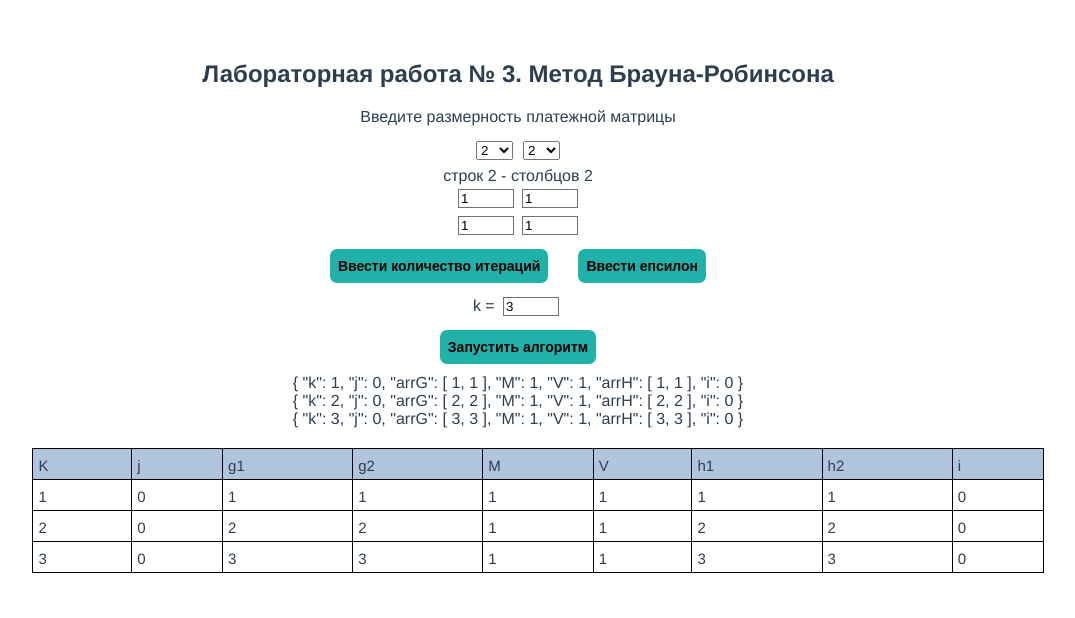
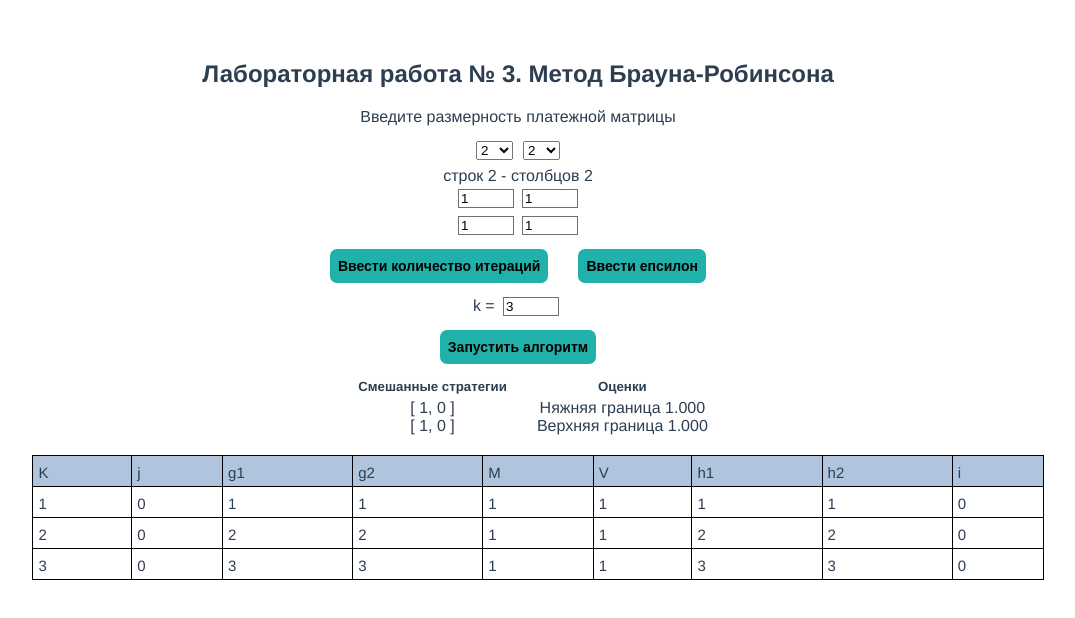
Before and after one commit to Yuliana-coder/3tpr, a Vue app: page / in a window 1280 px wide. Both pictures are taken after a click on the button "Запустить алгоритм". Shown: the top 618 px of the page, without its empty margins (122-1197 px from the left). Built offline with nearby package versions, Linux system fonts and the light colour scheme.

Commit message:
интерфейс31

```diff
--- a/src/App.vue
+++ b/src/App.vue
@@ -28,8 +28,6 @@
 
       <!-- <template v-else> -->
 
-        <div>{{outputData.i}}</div>
-        <div>{{outputData.j}}</div>
         <div>
           <button class="btn" @click="isIteration=true">Ввести количество итераций</button>
           <button class="btn" @click="isIteration=false">Ввести епсилон</button>
@@ -44,9 +42,19 @@
         </div>
         <button class="btn" @click="startAlgorithm">Запустить алгоритм</button>
 
-        <div v-for="(item, key) in outputData" :key="key">{{item}}</div>
-
-<!-- { "k": 1, "j": 0, "arrG": [ 6, 4, 5 ], "M": 4, "V": 6, "arrH": [ 6, 2, 5 ], "i": 0 } -->
+        <div class="app-page__data">
+          <div class="app-page__data-item">
+            <h5 class="app-page__data-title">Смешанные стратегии</h5>
+            <div>{{probabilityVectorI}}</div>
+            <div>{{probabilityVectorJ}}</div>
+          </div>
+          <div v-if="isStart" class="app-page__data-item">
+            <h5 class="app-page__data-title">Оценки</h5>
+            <div>Няжняя граница {{(+(outputData[outputData.length-1]).M).toFixed(3)}}</div>
+            <div>Верхняя граница {{(+(outputData[outputData.length-1]).V).toFixed(3)}}</div>
+         </div>
+        </div>
+        <template v-if="isStart">
           <div class="app-page__table-wrapper">
             <table class="app-page__table">
               <tr class="app-page__table-header">
@@ -55,7 +63,7 @@
                 <td v-for="key4 in arrG.length" :key="key4">g{{key4}}</td>
                 <td>M</td>
                 <td>V</td>
-              <td v-for="key3 in arrH.length" :key="key3">h{{key3}}</td>
+                <td v-for="key3 in arrH.length" :key="key3+arrG.length">h{{key3}}</td>
                 <td>i</td>
               </tr>
               <tr v-for="(item, key5) in outputData" :key="key5">
@@ -64,11 +72,12 @@
                 <td v-for="(g,key1) in item.arrG" :key="key1">{{+g.toFixed(3)}}</td>
                 <td>{{+(item.M).toFixed(3)}}</td>
                 <td>{{+(item.V).toFixed(3)}}</td>
-              <td v-for="(h,key2) in item.arrH" :key="key2">{{+h.toFixed(3)}}</td>
+                <td v-for="(h,key2) in item.arrH" :key="key2+item.arrG.length">{{+h.toFixed(3)}}</td>
                 <td>{{item.i}}</td>
               </tr>
             </table>
           </div>
+        </template>
 
       <!-- </template> -->
 
@@ -117,7 +126,7 @@ export default {
     },
   methods: {
     startInputMatrix() {
-      this.isStart = !this.isStart;
+      // this.isStart = !this.isStart;
     },
     setDemension() {
       let arr = new Array(parseInt(this.columns));
@@ -129,6 +138,7 @@ export default {
       this.matrix = arr;
     },
     startAlgorithm() {
+      this.isStart = !this.isStart;
       this.paymentMatrix = [...this.matrix].map((item) => {
         return ([...item]);
       });
@@ -138,39 +148,6 @@ export default {
           return parseInt(item)
         });
       }
-
-      // let paymentMatrixColumn = [];
-      // let rowsMin = [];
-      // let columnsMax = [];
-      // for(let i = 0; i < this.paymentMatrix[0].length; i++){
-      //   let tmpArr = [];
-      //   for(let j = 0; j < this.paymentMatrix[i].length; j++) {
-      //     tmpArr.push(this.paymentMatrix[j][i]);
-      //   }
-      //   paymentMatrixColumn.push(tmpArr);
-      // }
-
-      // for(let i = 0; i < this.paymentMatrix.length; i++){
-      //   rowsMin.push(Math.min.apply(null,this.paymentMatrix[i]));
-
-      // }
-
-      // for(let i = 0; i < paymentMatrixColumn.length; i++){
-      //   columnsMax.push(Math.max.apply(null,paymentMatrixColumn[i]));
-      // }
-
-      // let saddlePointArr = rowsMin.filter(function(obj) { return columnsMax.indexOf(obj) >= 0; });
-
-      // if(saddlePointArr.length) {
-      //   this.saddlePoint = saddlePointArr[0];
-      //   this.probabilityVectorI = (new Array(parseInt(this.columns))).fill(0);
-      //   this.probabilityVectorI[columnsMax.indexOf(this.saddlePoint)] = 1;
-      //   this.probabilityVectorJ = (new Array(parseInt(this.rows))).fill(0);
-      //   this.probabilityVectorJ[rowsMin.indexOf(this.saddlePoint)] = 1;
-      // }
-
-      // console.log('rowsMin', rowsMin, 'columnsMax', columnsMax, 'saddlePoint', this.saddlePoint);
-      // console.log('i',  this.probabilityVectorI, 'j',  this.probabilityVectorJ);
 
       if(this.isIteration) {
         this.algorithmWithIteration();
@@ -288,15 +265,15 @@ export default {
 
       let count = 1;
 
-      for(let i = 1; i < arr.length; i++) {
+      for(let i = 1; i < arr.length + 1; i++) {
         if(arr[i - 1] != arr[i]){
           letArrProb.push(count/arr.length);
           if(arr[i - 1] != arr[i] - 1){
             letArrProb.push(0); // нулевая вероятность, такой индекс не встречался
           }
           count = 1;
-        }else if(i === arr.length - 1 && count != 0){
-          count = count + 1
+        }
+        else if(i === arr.length-1 && count === 1 && letArrProb.length < len){
           letArrProb.push(count/arr.length);
         }
         else{
@@ -314,7 +291,6 @@ export default {
       }else{
         this.probabilityVectorJ = letArrProb;
       }
-      console.log(letArrProb);
     }
   }
 }
@@ -404,4 +380,14 @@ th, td {
   padding: 5px;
   text-align: left;
 }
+.app-page__data {
+  display: flex;
+  justify-content: center;
+}
+.app-page__data-title {
+  margin: 5px 0;
+}
+.app-page__data-item {
+  margin-left: 30px;
+}
 </style>
```
Lines whose indentation alone changed are shown as unchanged.
